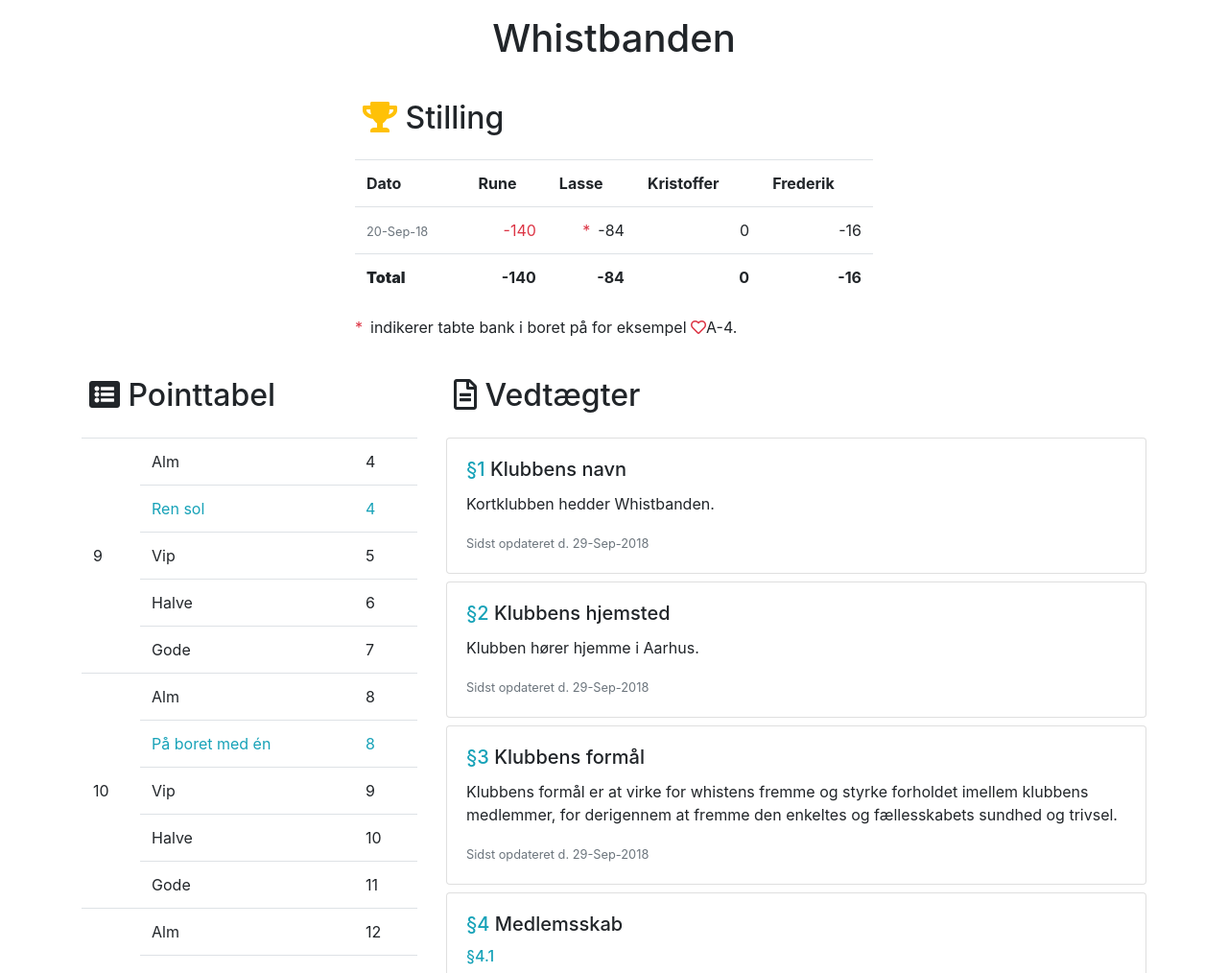
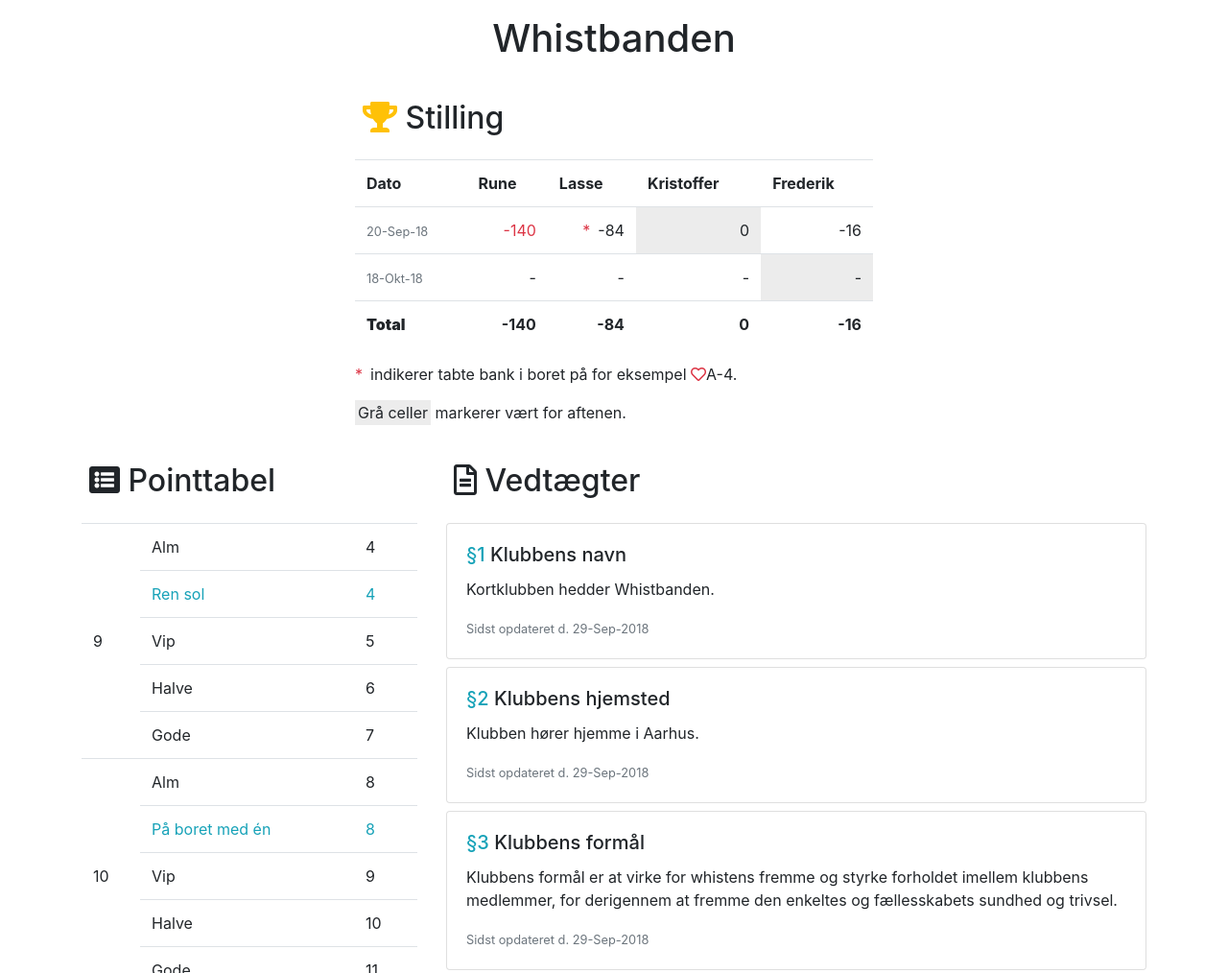
Before and after one commit to fhvilshoj/whist, a plain HTML site: page index.html in a window 1280 px wide. Shown: the top 1014 px of the page at 96% size. Drawn offline with nearby package versions, Linux system fonts and the light colour scheme.

Commit message:
Added host mask on score board

```diff
--- /dev/null
+++ b/css/style.css
@@ -0,0 +1,3 @@
+.mark-host {
+	background-color: #ececec;
+}
--- a/index.html
+++ b/index.html
@@ -5,6 +5,7 @@
 <meta charset="utf-8">
 <meta name="viewport" content="width=device-width, initial-scale=1, shrink-to-fit=no">
 
+<link rel="stylesheet" href="css/style.css">
 <!-- Bootstrap CSS -->
 <link rel="stylesheet" href="https://stackpath.bootstrapcdn.com/bootstrap/4.1.3/css/bootstrap.min.css" integrity="sha384-MCw98/SFnGE8fJT3GXwEOngsV7Zt27NXFoaoApmYm81iuXoPkFOJwJ8ERdknLPMO" crossorigin="anonymous">
 
@@ -33,8 +34,15 @@
 					<td class="font-weight-light text-secondary"><small>20-Sep-18</small></td>
 					<td class="text-right text-danger">-140</td>
 					<td class="text-right"><span class="text-danger mr-2">*</span>-84</td>
-					<td class="text-right">0</td>
+					<td class="text-right mark-host">0</td>
 					<td class="text-right">-16</td>
+				</tr>
+				<tr>
+					<td class="font-weight-light text-secondary"><small>18-Okt-18</small></td>
+					<td class="text-right">-</td>
+					<td class="text-right">-</td>
+					<td class="text-right">-</td>
+					<td class="text-right mark-host">-</td>
 				</tr>
 				<tr>
 					<th><strong>Total</strong></th>
@@ -45,6 +53,7 @@
 				</tr>
 			</table>
 			<p><span class="text-danger mr-2">*</span>indikerer tabte bank i boret på for eksempel <i class="far fa-heart text-danger"></i>A-4.</p>
+			<p><span style="background-color: #ececec; padding: 3px;">Grå celler</span> markerer vært for aftenen.</p>
 		</div>
 	</div>
 	<div class="row justify-content-md-center">
@@ -207,7 +216,7 @@
 			<p class="card-text">Ved aftnens afslutning vil der bliver regnet sammen hvad alle medlemmer hver især skylder fra aftnens spil. Klokken 12 middag dagen efter kortaftnen vil ens ret til at komme med indsigelser imod gårsdags spil og endelige resultat frafalde.</p>
 			<h6 class="cart-title text-info">&sect;7.2</h6>
 			<p class="card-text">Der er en straf på 50 kroner for ikke at møde op til kortaftner i skjorte.</p>
-			<p class="card-text">Ligeledes er der en straf på en omgang hvis man er den sidste mand der banker i bordet når der falder <code>A, 1, 2, 3</code> i samme kulør i samme runde.
+			<p class="card-text">Ligeledes er der en straf på en omgang hvis man er den sidste mand der banker i bordet når der falder <code>A,2,3,4</code> i samme kulør i samme runde.
 			<p class="card-text"><small class="text-muted">Sidst opdateret d. 29-Sep-2018</small></p>
 		</div>
 	</div>
```
